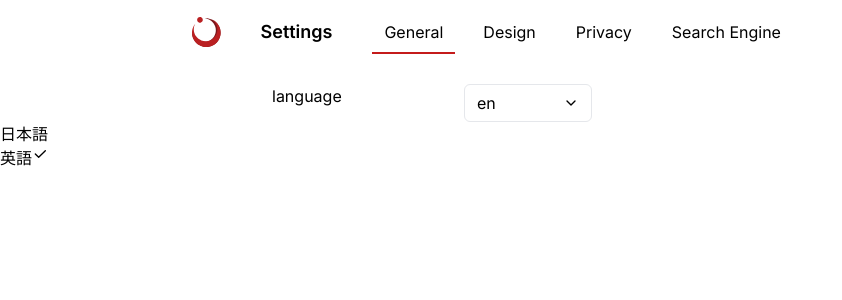
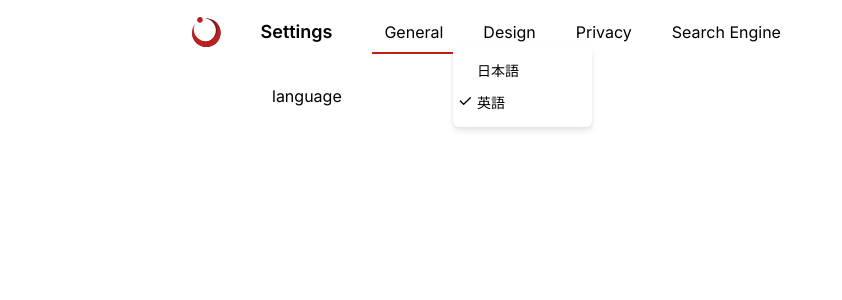
Before and after one commit to Ablaze-MIRAI/FreaSearch-www, a Next.js app: page /settings/general in a window 1280 px wide. Both pictures are taken after a click on the button "en". Shown: the top 300 px of the page, without its empty margins (0-842 px from the left). Built offline with nearby package versions, Linux system fonts and the light colour scheme.

Commit message:
add checkbox style

```diff
--- a/components/Select/Select.tsx
+++ b/components/Select/Select.tsx
@@ -8,12 +8,12 @@ export default ({ children }: { children: ReactNode }) => {
   const [value, setValue] = useState('en');
   return (
     <Select.Root value={value} onValueChange={setValue}>
-      <Select.Trigger className="flex justify-between w-32 items-center border rounded-md text-left px-3 py-1.5">
-        <span>{value}</span>
+      <Select.Trigger className="flex justify-between w-32 items-center border rounded-md text-left text-sm px-3 py-2">
+        <Select.Value>{value}</Select.Value>
         <IconChevronDown size={16} />
       </Select.Trigger>
       <Select.Portal>
-        <Select.Content>
+        <Select.Content className="bg-white drop-shadow-md py-2 rounded-md">
           <Select.Viewport>{children}</Select.Viewport>
         </Select.Content>
       </Select.Portal>
--- a/components/Select/SelectItem.tsx
+++ b/components/Select/SelectItem.tsx
@@ -6,9 +6,12 @@ import { ReactNode } from 'react';
 
 export default ({ value, children }: { value: string; children: ReactNode }) => {
   return (
-    <Select.Item value={value}>
+    <Select.Item
+      value={value}
+      className="outline-none text-sm pl-6 pr-3 py-1.5 data-[highlighted]:bg-gray-100"
+    >
       <Select.ItemText>{children}</Select.ItemText>
-      <Select.ItemIndicator className="absolute">
+      <Select.ItemIndicator className="absolute left-1 align-middle">
         <IconCheck size={16} />
       </Select.ItemIndicator>
     </Select.Item>
```
